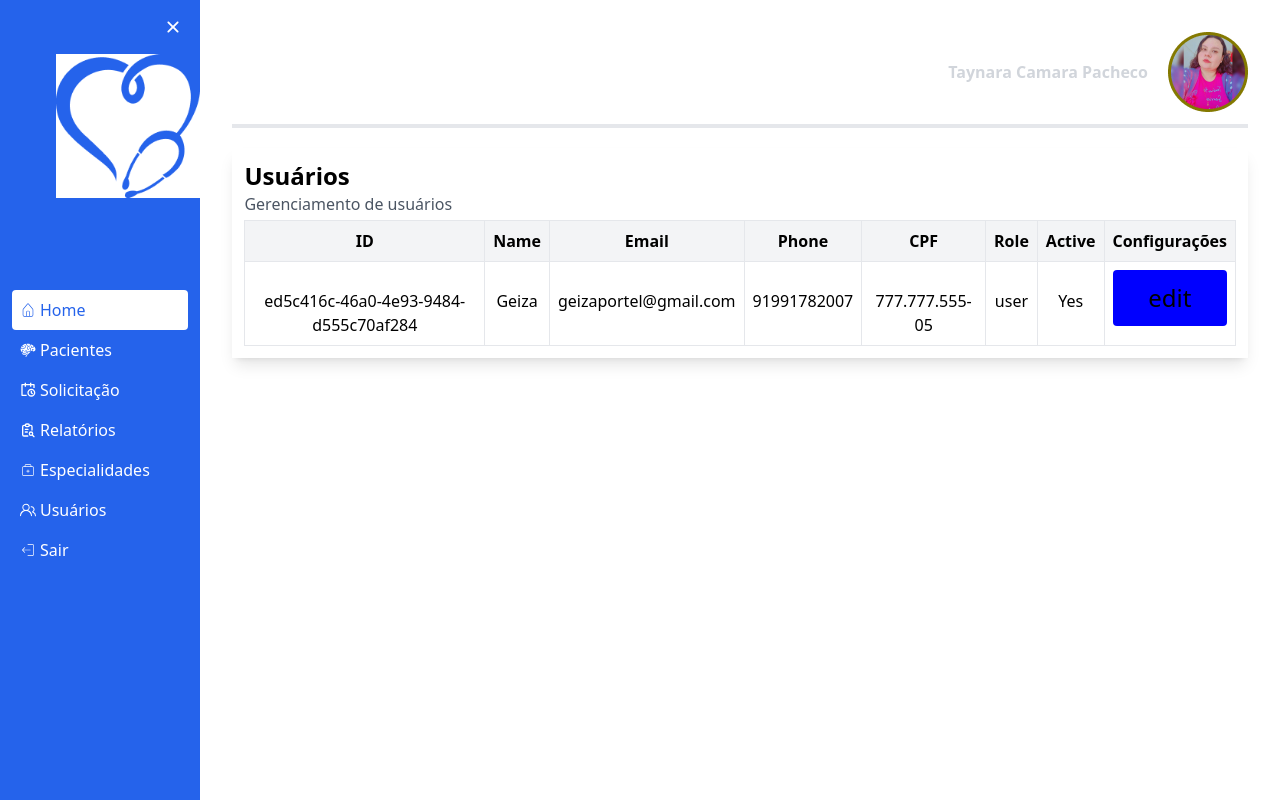
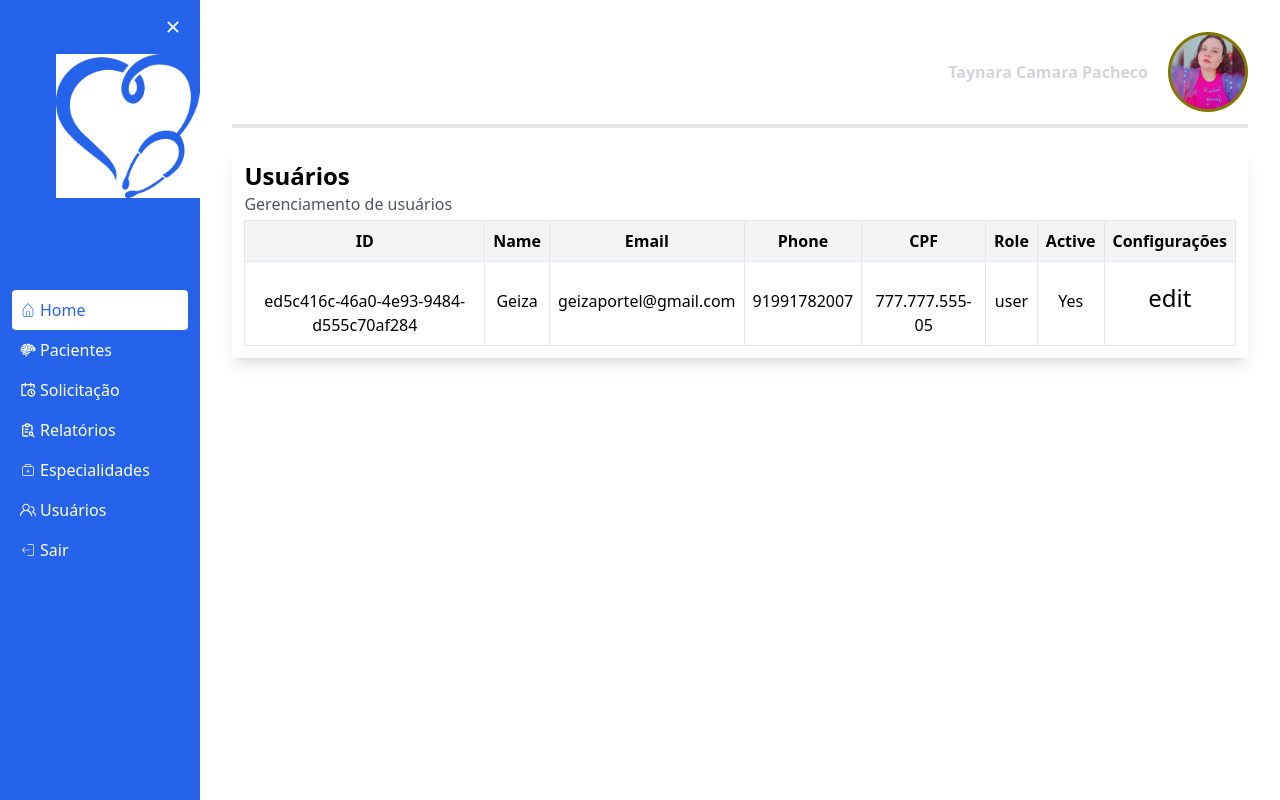
Before and after one commit to erivamjr/app-tfd, a React (Vite) app in the folder web/: page /usuarios in a window 1280 px wide. Built offline with nearby package versions, Linux system fonts and the light colour scheme; sample sign-in values are in the browser's storage.

Commit message:
:bug: fix: change color to tailwind type button

```diff
--- a/web/src/Components/CompoPatients/PatientsTable.tsx
+++ b/web/src/Components/CompoPatients/PatientsTable.tsx
@@ -118,21 +118,21 @@
                       id={patient.id}
                       url={'detalhespaciente'}
                       icon={<TbReportSearch />}
-                      color={'yellow'}
+                      color={'bg-blue-500 hover:bg-blue-700'}
                       text={'white'}
                     />
                     <TableActions
                       id={patient.id}
                       url={'detalhespaciente'}
                       icon={<FaRegEdit />}
-                      color={'green'}
+                      color={'bg-green-500 hover:bg-green-700'}
                       text={'white'}
                     />
                     <TableActions
                       id={patient.id}
                       url={'detalhespaciente'}
                       icon={<RiDeleteBin6Line />}
-                      color={'red'}
+                      color={'bg-red-500 hover:bg-red-700'}
                       text={'white'}
                     />
                   </div>
--- a/web/src/Components/CompoRequest/Table/RequestTable.tsx
+++ b/web/src/Components/CompoRequest/Table/RequestTable.tsx
@@ -62,21 +62,21 @@
                     id={user.id}
                     url={'detalhessolicitacao'}
                     icon={<TbReportSearch />}
-                    color={'yellow'}
+                    color={'bg-blue-500 hover:bg-blue-700'}
                     text={'white'}
                   />
                   <TableActions
                     id={user.id}
                     url={'editarsolicitacao'}
                     icon={<FaRegEdit />}
-                    color={'green'}
+                    color={'bg-green-500 hover:bg-green-700'}
                     text={'white'}
                   />
                   <TableActions
                     id={user.id}
                     url={'excluir'}
                     icon={<RiDeleteBin6Line />}
-                    color={'red'}
+                    color={'bg-red-500 hover:bg-red-700'}
                     text={'white'}
                   />
                 </div>
--- a/web/src/Components/Ux/Table/TableActions.tsx
+++ b/web/src/Components/Ux/Table/TableActions.tsx
@@ -17,8 +17,8 @@
 }: TableActionsProps) => (
   <Link to={`/${url}/${id}`}>
     <div
-      style={{ background: color, color: text }}
-      className={` flex gap-3 items-center justify-center text-2xl rounded p-3 hover:opacity-80`}
+      style={{ color: text }}
+      className={` flex gap-3 ${color} items-center justify-center text-2xl rounded p-3`}
     >
       {icon}
     </div>
```
